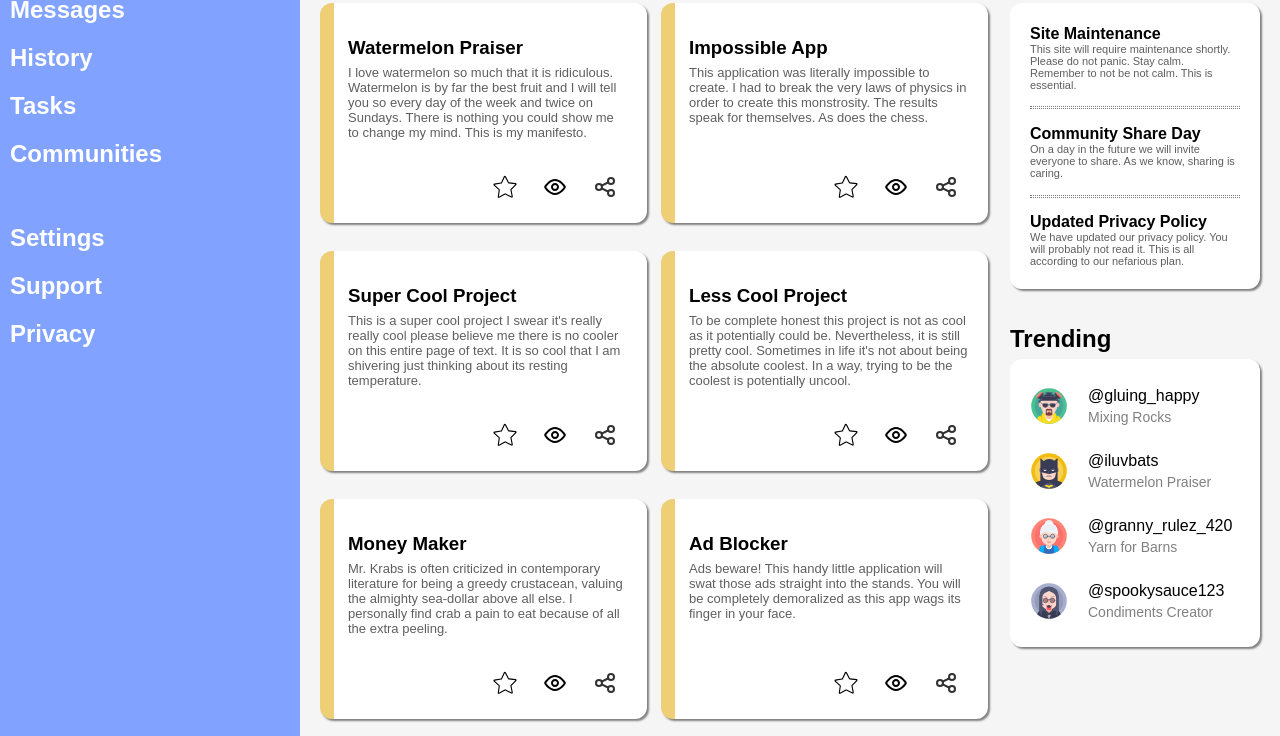
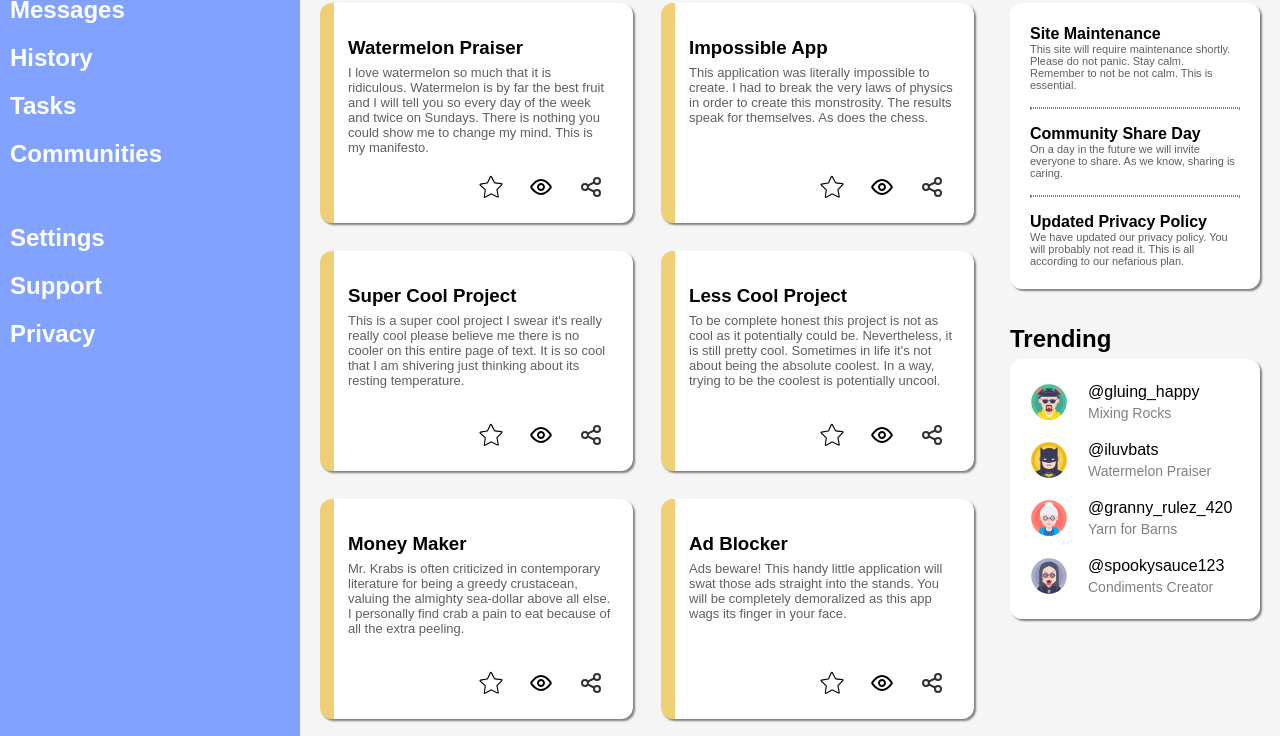
Before and after one commit to nickstuffz/TOP_dash, a plain HTML site: page index.html in a window 1280 px wide. Shown: the part 211-947 px from the top of the page. Drawn offline with Linux system fonts and the light colour scheme.

Commit message:
Set border-box default

```diff
--- a/styles.css
+++ b/styles.css
@@ -1,8 +1,13 @@
-* {
-    margin: 0;
-    padding: 0;
-    font-family: sans-serif;
- }
+html {
+  box-sizing: border-box;
+}
+
+*, *:before, *:after {
+  box-sizing: inherit;
+  margin: 0;
+  padding: 0;
+  font-family: sans-serif;
+}
 
 .container {
   display: grid;
```
